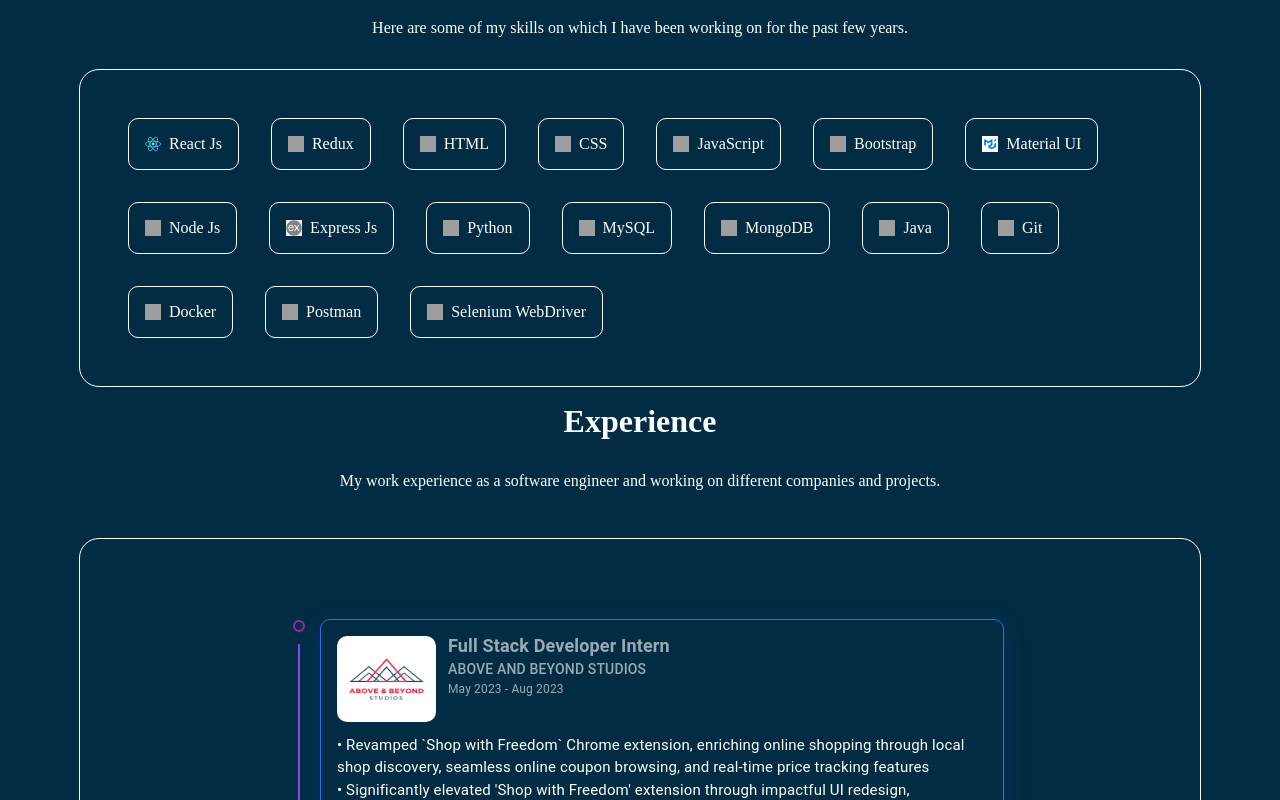
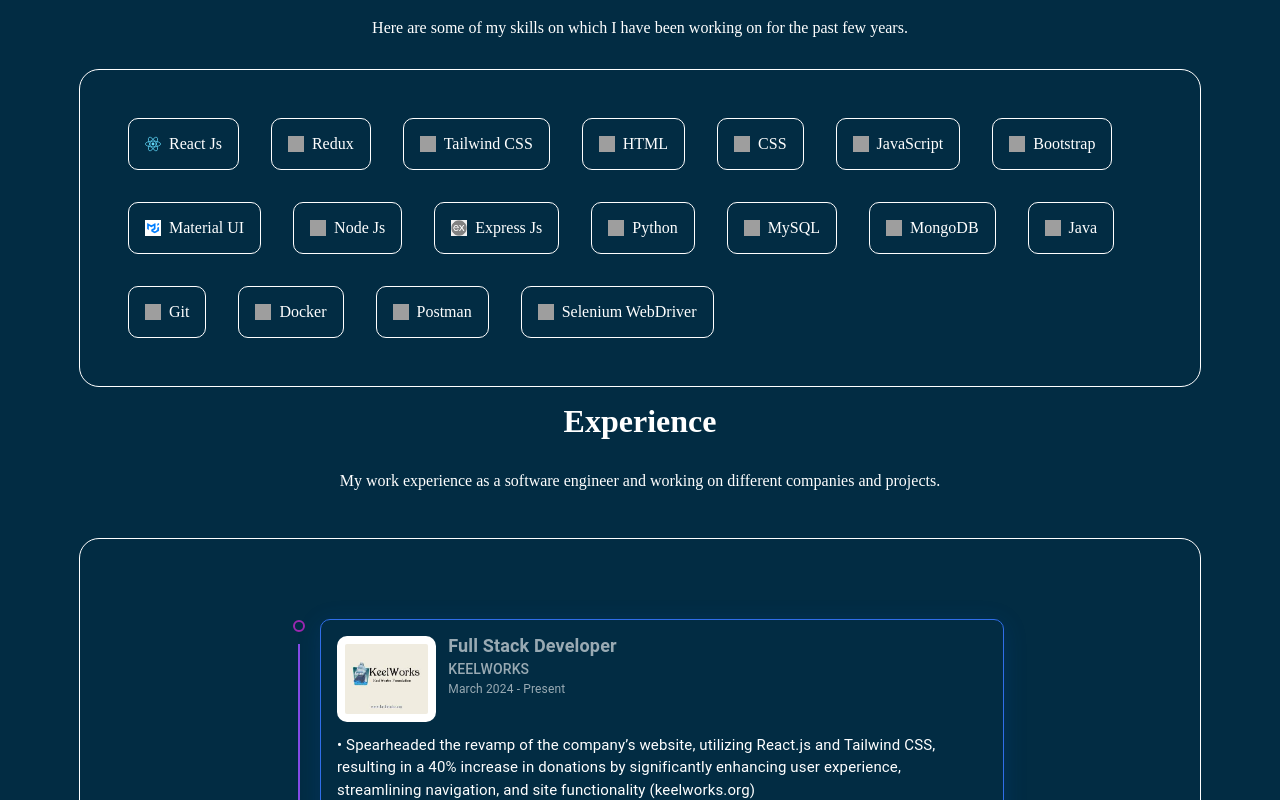
Before and after one commit to shahlahassan123/Portfolio_Website_React, a React (Vite) app: page / in a window 1280 px wide. Shown: the part 620-1420 px from the top of the page. Built offline with nearby package versions, Linux system fonts and the light colour scheme; grey boxes are pictures that could not be loaded.

Commit message:
Added Keelworks experience

```diff
--- a/src/Data/data.js
+++ b/src/Data/data.js
@@ -27,7 +27,12 @@ export const Bio = {
           image:
             "https://d33wubrfki0l68.cloudfront.net/0834d0215db51e91525a25acf97433051f280f2f/c30f5/img/redux.svg",
         },
+        {
+          name : "Tailwind CSS",
+          image:
+            "https://upload.wikimedia.org/wikipedia/commons/d/d5/Tailwind_CSS_Logo.svg"
 
+        },
         {
           name: "HTML",
           image: "https://www.w3.org/html/logo/badge/html5-badge-h-solo.png",
@@ -85,7 +90,7 @@ export const Bio = {
         {
           name: "Git",
           image:
-            "https://camo.githubusercontent.com/fbfcb9e3dc648adc93bef37c718db16c52f617ad055a26de6dc3c21865c3321d/68747470733a2f2f7777772e766563746f726c6f676f2e7a6f6e652f6c6f676f732f6769742d73636d2f6769742d73636d2d69636f6e2e737667",
+            "https://upload.wikimedia.org/wikipedia/commons/3/3f/Git_icon.svg",
         },
         {
           name: "Docker",
@@ -95,7 +100,7 @@ export const Bio = {
         {
           name: "Postman",
           image:
-            "https://camo.githubusercontent.com/93b32389bf746009ca2370de7fe06c3b5146f4c99d99df65994f9ced0ba41685/68747470733a2f2f7777772e766563746f726c6f676f2e7a6f6e652f6c6f676f732f676574706f73746d616e2f676574706f73746d616e2d69636f6e2e737667",
+            "https://cdn.worldvectorlogo.com/logos/postman.svg",
         },
         {
           name: "Selenium WebDriver",
@@ -109,6 +114,15 @@ export const Bio = {
   export const experiencesList = [
     {
       id: 0,
+      img: "./Keelworks.jpeg",
+      role: "Full Stack Developer",
+      company: "KEELWORKS",
+      date: "March 2024 - Present",
+      desc: "• Spearheaded the revamp of the company’s website, utilizing React.js and Tailwind CSS, resulting in a 40% increase in donations by significantly enhancing user experience, streamlining navigation, and site functionality (keelworks.org) \n • Developed modular components, reducing development time by 25% and ensuring code reusability & mantainability \n • Conducted detailed code reviews to optimize performance, identify issues, and ensure high-quality code for releases"
+
+    },
+    {
+      id: 1,
       img: "./aboveandbeyond.jpeg",
       role: "Full Stack Developer Intern",
       company: "ABOVE AND BEYOND STUDIOS",
@@ -117,7 +131,7 @@ export const Bio = {
 
     },
     {
-      id: 1,
+      id: 2,
       img: "./nbk.png",
       role: "Senior Software Development Engineer in Test",
       company: "NATIONAL BANK OF KUWAIT",
@@ -126,7 +140,7 @@ export const Bio = {
 
     },
     {
-      id: 2,
+      id: 3,
       img: "https://www.hesabe.com/public/new_static_site/homepage/images/hesabe-new-logo.png?e",
       role: "Software Development Engineer in Test",
       company: "URSOURCE PVT LTD",
@@ -135,7 +149,7 @@ export const Bio = {
 
     },
     {
-      id: 3,
+      id: 4,
       img: "https://upload.wikimedia.org/wikipedia/commons/8/8d/Accenture-logo.png",
       role: "Software Development Engineer in Test ",
       company: "ACCENTURE SOLUTIONS PVT LTD",
@@ -148,10 +162,10 @@ export const Bio = {
   export const educationList = [
     {
       id: 0,
-      img: "https://greencitygrowers.com/wp-content/uploads/2020/07/boston-university-logo-bu-vector-eps-free-download-logo-icons-brand-emblems-148777131548ngk-1536x688.png",
+      img: "./BU.jpg",
       school: "BOSTON UNIVERSITY",
-      date: "Sep 2022 - Dec 2023",
-      grade: "3.9 GPA",
+      date: "Sep 2022 - Jan 2024",
+      grade: "3.89 GPA",
       desc: "My coursework encompasses critical subjects such as 'Information Structures with Python', 'Data Structures and Algorithms', 'Web Application Development', 'Server Side Development', 'Software Design and Patterns', 'Database Design and Implementation', 'Advanced Programming Techniques' and 'Software Engineering'. ",
       degree: "Master of Science in Software Development",
     },
@@ -227,33 +241,33 @@ export const Bio = {
       webapp: "https://rahil-bassim-photography.vercel.app/",
     },
 
-    {
-      id: 3,
-      title: "Blogs",
-      description:
-        "This is a blog website display blogs of different categories.",
-      image: "./Blogs3.png",
-      tags: [
-        "React", "HTML", "CSS", "Node.js", "MongoDB"
-      ],
-      category: "web app",
-      github: "https://github.com/shahlahassan123/Blogs_MERN/tree/main",
-      webapp: "https://blogs-mern-frontend.onrender.com/",
-    },
+    // {
+    //   id: 3,
+    //   title: "Blogs",
+    //   description:
+    //     "This is a blog website display blogs of different categories.",
+    //   image: "./Blogs3.png",
+    //   tags: [
+    //     "React", "HTML", "CSS", "Node.js", "MongoDB"
+    //   ],
+    //   category: "web app",
+    //   github: "https://github.com/shahlahassan123/Blogs_MERN/tree/main",
+    //   webapp: "https://blogs-mern-frontend.onrender.com/",
+    // },
 
-    {
-      id: 4,
-      title: "ChatGPT Clone",
-      description:
-        "This is a clone of ChatGPT.",
-      image: "./ChatGPT.png",
-      tags: [
-        "React", "HTML", "CSS", "Node.js", "MongoDB"
-      ],
-      category: "web app",
-      github: "https://github.com/shahlahassan123/ChatGPT_clone_MERN",
-      webapp: "https://chatgpt-clone-mern-frontend.onrender.com/",
-    },
+    // {
+    //   id: 4,
+    //   title: "ChatGPT Clone",
+    //   description:
+    //     "This is a clone of ChatGPT.",
+    //   image: "./ChatGPT.png",
+    //   tags: [
+    //     "React", "HTML", "CSS", "Node.js", "MongoDB"
+    //   ],
+    //   category: "web app",
+    //   github: "https://github.com/shahlahassan123/ChatGPT_clone_MERN",
+    //   webapp: "https://chatgpt-clone-mern-frontend.onrender.com/",
+    // },
 
     {
       id: 4,
```
Also changed, not shown: public/BU.jpg (added), public/Keelworks.jpeg (added).
